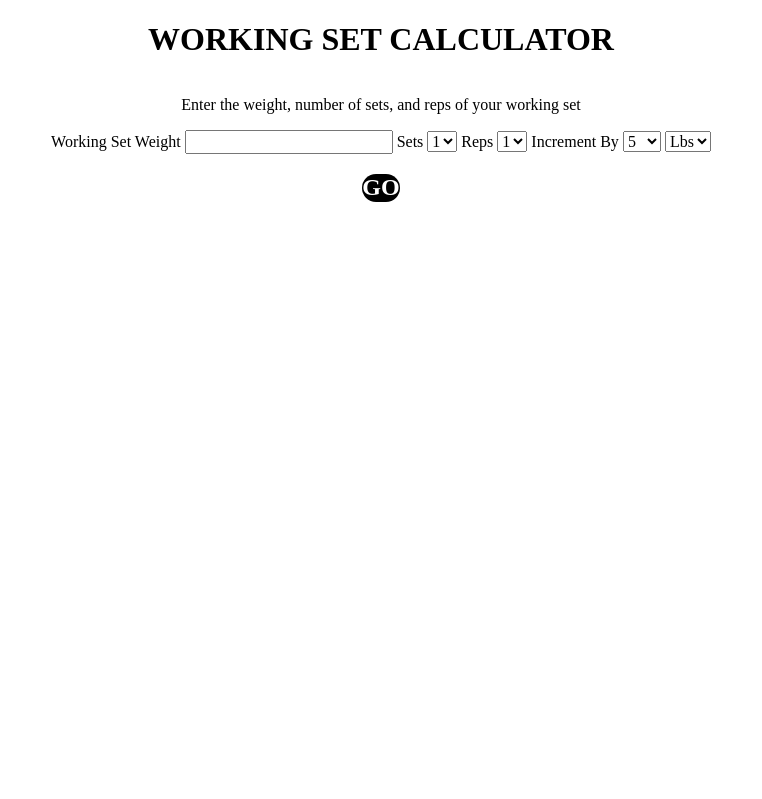
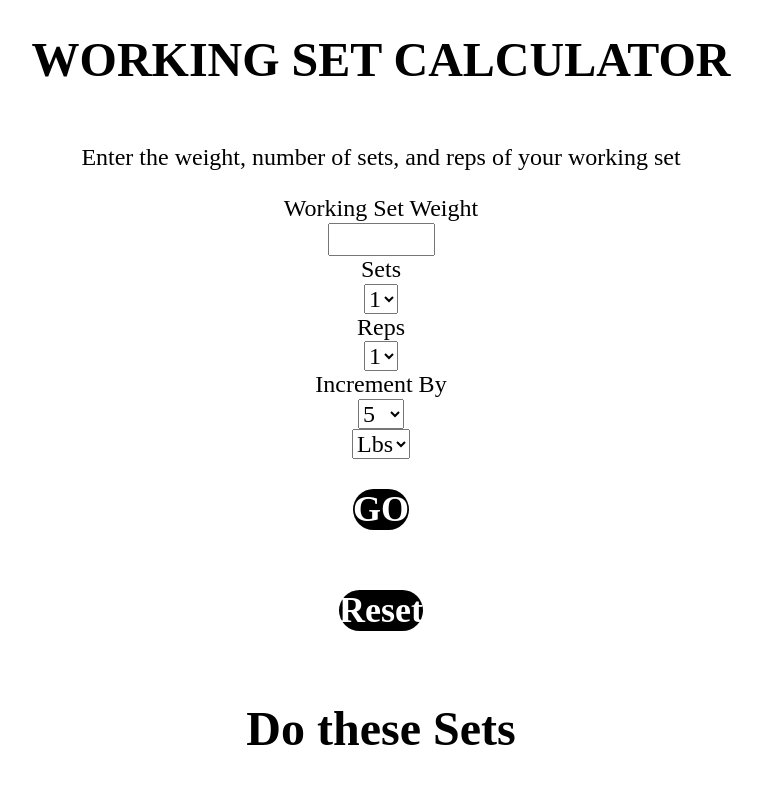
Before and after one commit to JeremySales/WarmUpCalculator, a plain HTML site: page index.html in a window 1280 px wide. Shown: the whole page, without its empty margins (259-1021 px from the left). Drawn offline with Linux system fonts and the light colour scheme.

Commit message:
Added reset button, centered everything, fixed order of warm up sets

```diff
--- a/css/style.css
+++ b/css/style.css
@@ -11,24 +11,30 @@
 /* LAYOUT
 /*******************************************/
 
-body {
+body, form {
   display: flex;
   flex-direction: column;
   align-items: center;
+  font-size: 1.5rem;
 }
 
 .userInput {
   text-align: center;
 }
-#btn {
+.btn {
   background-color: black;
   color: white;
   border-radius: 3rem;
 }
 
-#btn:hover{
+.btn:hover{
   background-color: orange;
   color: green;
+}
+
+#output {
+  font-size: 2rem;
+  text-align: center;
 }
 
 /******************************************
--- a/index.html
+++ b/index.html
@@ -2,8 +2,8 @@
 <html lang="en">
 	<head>
     	<meta charset="utf-8">
-    	<meta name="description" content="This is where your description goes">
-    	<meta name="keywords" content="one, two, three">
+    	<meta name="description" content="Warm Up to your working set efficiently">
+    	<meta name="keywords" content="workout">
 
 		<title>Ocho's Warm Up Calculator</title>
 
@@ -16,7 +16,7 @@
 		<p>Enter the weight, number of sets, and reps of your working set</p>
 			<form>
 				<label for="workingWeight">Working Set Weight</label>
-				<input type="text" value="" name="workingWeight" id="workingSet">
+				<input type="number" value="" name="workingWeight" id="workingSet" min="0" max="2000">
 				<label for="numOfSets">Sets</label>
 				<select name="numOfSets" id="setsVal">
 					<option value="1">1</option>
@@ -45,23 +45,22 @@
 					<!-- <option value="kg">kg</option> -->
 				</select>
 			</form>
-			<h2 id="btn">GO</h2>
+			<h2 id="btn" class="btn">GO</h2>
+			<h2 id="resetBtn" class="btn">Reset</h2>
 		</section>
 		<section id="output">
+			<h2>Do these Sets</h2>
+			<div id="n9"></div>
+			<div id="n8"></div>
+			<div id="n7"></div>
+			<div id="n6"></div>
+			<div id="n5"></div>
+			<div id="n4"></div>
+			<div id="n3"></div>
+			<div id="n2"></div>
+			<div id="n1"></div>
 			<div id="n0"></div>
-			<div id="n1"></div>
-			<div id="n2"></div>
-			<div id="n3"></div>
-			<div id="n4"></div>
-			<div id="n5"></div>
-			<div id="n6"></div>
-			<div id="n7"></div>
-			<div id="n8"></div>
-			<div id="n9"></div>
 		</section>
-
-
-
 		<script type="text/javascript" src="js/main.js"></script>
 	</body>
 </html>
--- a/js/main.js
+++ b/js/main.js
@@ -1,4 +1,5 @@
 document.querySelector('#btn').addEventListener('click', giveResults);
+document.querySelector('#resetBtn').addEventListener('click', resetFields);
     let setArr = [];
     let repArr = [];
     let weightArr = [];
@@ -43,6 +44,7 @@ function giveResults(){
             document.querySelector(`#n${nums}`).innerText = `${weightArr[nums]} x ${repArr[nums]}`;
         }
     }
+    document.querySelector(`#n0`).innerText += ` x ${setAmt}`
 }
 
 function getWarmUp(){
@@ -59,3 +61,9 @@ function getWarmUp(){
     buildRepArr(setReps);
     buildWarmUpArr(workingSet,setAmt,incVal);
 }
+
+function resetFields(){
+    for(let i=0; i<=10; i++){
+        document.querySelector(`#n${i}`).innerText = ''
+    }
+}
```
